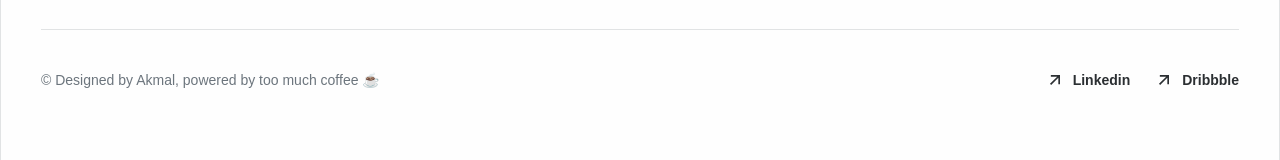
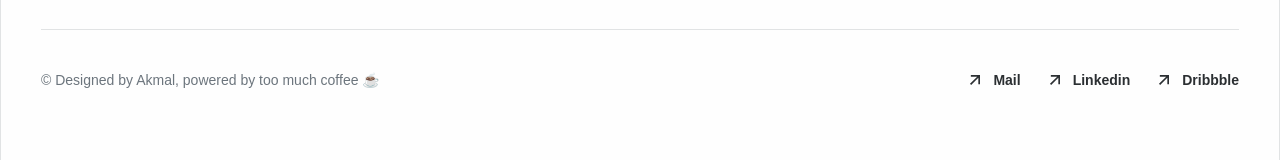
Before and after one commit to akmalsbq/web-portfolio, a React (Vite) app: page / in a window 1280 px wide. Shown: the part 2881-3041 px from the top of the page. Built offline with nearby package versions, Linux system fonts and the light colour scheme; a web font is replaced by a local one.

Commit message:
Add new mail on Footer

```diff
--- a/src/components/ContactSection.tsx
+++ b/src/components/ContactSection.tsx
@@ -154,8 +154,9 @@ export function ContactSection() {
             © Designed by Akmal, powered by too much coffee ☕
           </p>
           <div style={{ display: 'flex', alignItems: 'center', gap: 24 }}>
-            <SocialLink href="https://linkedin.com" label="Linkedin" />
-            <SocialLink href="https://dribbble.com" label="Dribbble" />
+            <SocialLink href="mailto:akmalsbq@gmail.com" label="Mail" />
+            <SocialLink href="https://www.linkedin.com/in/akmalsbq/" label="Linkedin" />
+            <SocialLink href="https://dribbble.com/akmalsbq" label="Dribbble" />
           </div>
         </div>
       </div>
```
